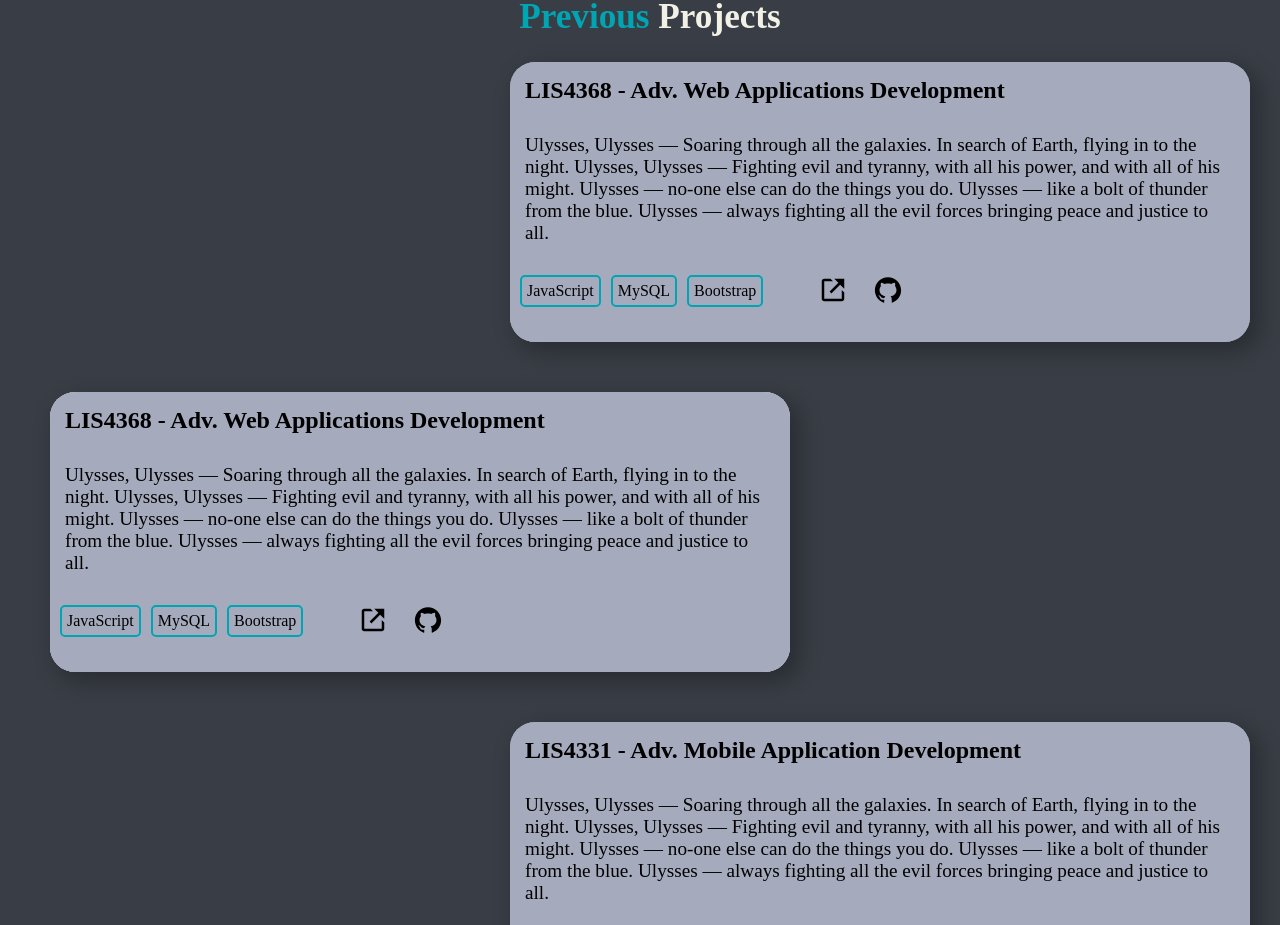
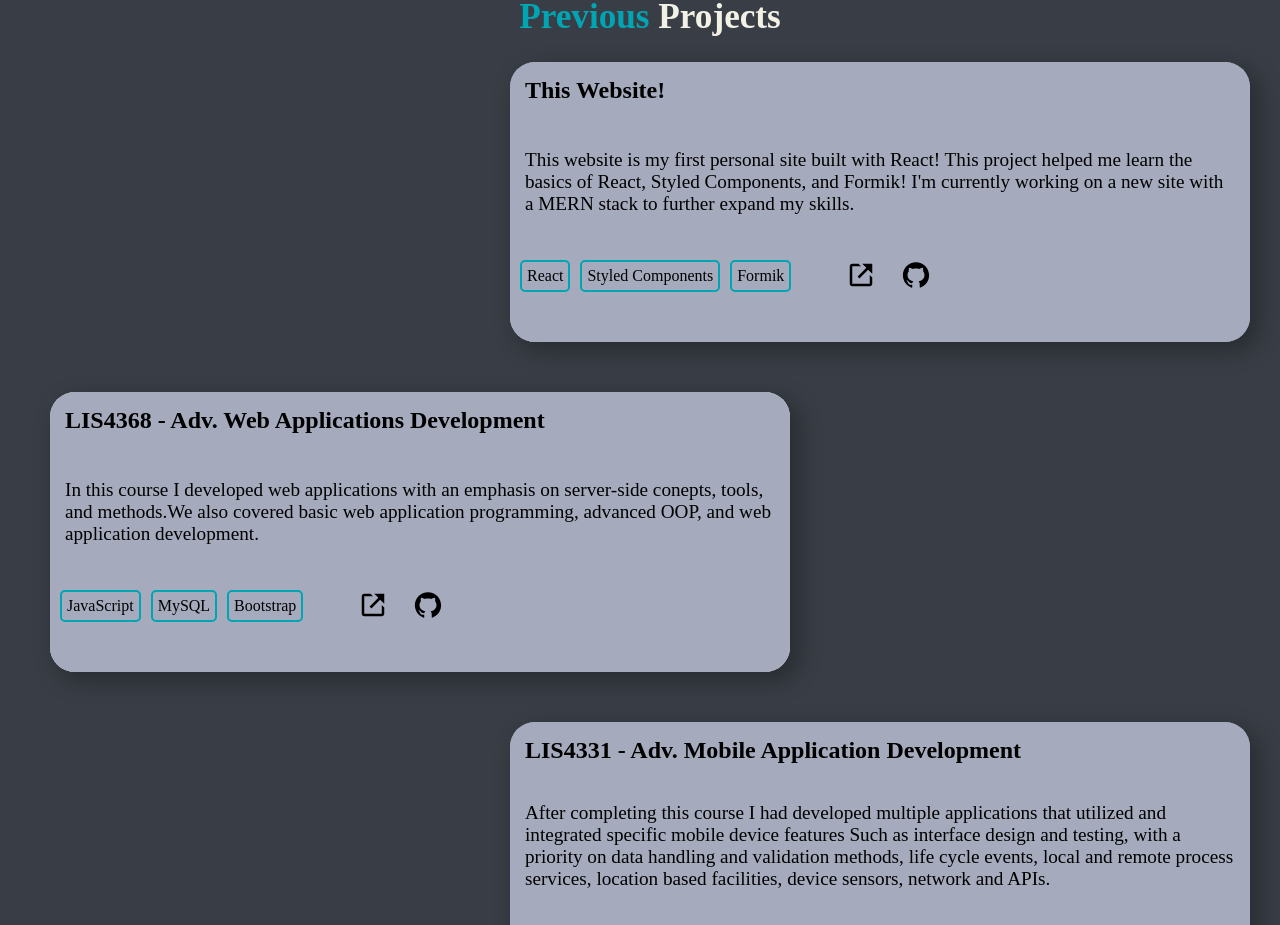
Before and after one commit to jdanthdavis/Portfolio, a React (Create React App) app: page / in a window 1280 px wide. Shown: the part 1600-2525 px from the top of the page. Built offline with nearby package versions, Linux system fonts and the light colour scheme.

Commit message:
Projects/About updates

```diff
--- a/src/components/About.js
+++ b/src/components/About.js
@@ -29,7 +29,7 @@ const About = () => {
                             Hello! Welcome to my site. My name is Justin Davis and
                             I am a full stack developer. My favorite Technologies
                             to use are React and Node.js. I have created this online
-                            portfolio along with project summaries for review. I enoucrage
+                            portfolio along with project summaries for review. I encourage
                             your questions and comments and would welcome an opportunity to connect with you.
                         </AboutParagraphText>
                     </AboutParagraphWrapper>
--- a/src/components/Project.js
+++ b/src/components/Project.js
@@ -20,8 +20,7 @@ import {
     project1,
     project2,
     project3,
-    project4,
-    project5
+    project4
 } from '../data/projectData'
 
 const elementStyle = {
@@ -121,24 +120,6 @@ const Projects = () => {
                             </ProjectCardDetailWrap>
                         ))}
                     </ProjectCardEnd>
-                    <ProjectCardStart>
-                        {project5.map((project, index) => (
-                            <ProjectCardDetailWrap>
-                                <ProjectCardTitle key={index.title5}>{project.name}</ProjectCardTitle>
-                                <ProjectDescription key={index.description3}>{project.description}</ProjectDescription>
-                                {project.technology.map((technology) => (
-                                    <TechWrapper>
-                                        <ProjectCardTech key={index.technology5}>{technology}</ProjectCardTech>
-                                    </TechWrapper>
-                                ))}
-                                <LinkWrapper>
-                                    <RepoLink key={index.repo5} href={project.repo} target='_blank' style={{paddingLeft: "55px"}}>
-                                        <RepoIcon />
-                                    </RepoLink>
-                                </LinkWrapper>
-                            </ProjectCardDetailWrap>
-                        ))}
-                    </ProjectCardStart>
                 </Element>
             </ProjectsWrapper>
         </>
--- a/src/data/projectData.js
+++ b/src/data/projectData.js
@@ -1,14 +1,15 @@
 export const project1 = [{
-    name: 'LIS4368 -  Adv. Web Applications Development',
-    description: 'Ulysses, Ulysses — Soaring through all the galaxies. In search of Earth, flying in to the night. Ulysses, Ulysses — Fighting evil and tyranny, with all his power, and with all of his might. Ulysses — no-one else can do the things you do. Ulysses — like a bolt of thunder from the blue. Ulysses — always fighting all the evil forces bringing peace and justice to all.',
-    technology: ['JavaScript', 'MySQL', 'Bootstrap'],
-    repo: 'https://github.com/jdanthdavis/lis4368',
-    demo: 'https://github.com/jdanthdavis/lis4368'
+    name: 'This Website!',
+    description: 'This website is my first personal site built with React! This project helped me learn the basics of React, Styled Components, '
+                + 'and Formik! I\'m currently working on a new site with a MERN stack to further expand my skills.',
+    technology: ['React', 'Styled Components', 'Formik'],
+    repo: 'https://github.com/jdanthdavis/Portfolio'
 }]
 
 export const project2 = [{
     name: 'LIS4368 -  Adv. Web Applications Development',
-    description: 'Ulysses, Ulysses — Soaring through all the galaxies. In search of Earth, flying in to the night. Ulysses, Ulysses — Fighting evil and tyranny, with all his power, and with all of his might. Ulysses — no-one else can do the things you do. Ulysses — like a bolt of thunder from the blue. Ulysses — always fighting all the evil forces bringing peace and justice to all.',
+    description: 'In this course I developed web applications with an emphasis on server-side conepts, tools, and methods.'
+                + 'We also covered basic web application programming, advanced OOP, and web application development.',
     technology: ['JavaScript', 'MySQL', 'Bootstrap'],
     repo: 'https://github.com/jdanthdavis/lis4368',
     demo: 'https://github.com/jdanthdavis/lis4368'
@@ -16,7 +17,9 @@ export const project2 = [{
 
 export const project3 = [{
     name: 'LIS4331 - Adv. Mobile Application Development',
-    description: 'Ulysses, Ulysses — Soaring through all the galaxies. In search of Earth, flying in to the night. Ulysses, Ulysses — Fighting evil and tyranny, with all his power, and with all of his might. Ulysses — no-one else can do the things you do. Ulysses — like a bolt of thunder from the blue. Ulysses — always fighting all the evil forces bringing peace and justice to all.',
+    description: 'After completing this course I had developed multiple applications that utilized and integrated specific mobile device features '
+                + 'Such as interface design and testing, with a priority on data handling and validation methods, life cycle events, local and '
+                + 'remote process services, location based facilities, device sensors, network and APIs.',
     technology: ['Java', 'SQlite', 'Android Studio'],
     repo: 'https://github.com/jdanthdavis/lis4331',
     demo: 'https://github.com/jdanthdavis/lis4331'
@@ -24,15 +27,10 @@ export const project3 = [{
 
 export const project4 = [{
     name: 'LIS4905 - Directed Individual Study',
-    description: 'Ulysses, Ulysses — Soaring through all the galaxies. In search of Earth, flying in to the night. Ulysses, Ulysses — Fighting evil and tyranny, with all his power, and with all of his might. Ulysses — no-one else can do the things you do. Ulysses — like a bolt of thunder from the blue. Ulysses — always fighting all the evil forces bringing peace and justice to all.',
-    technology: ['Python', 'R', 'Jupyter Notebook'],
-    repo: 'https://github.com/jdanthdavis/lis4905',
-    demo: 'https://github.com/jdanthdavis/lis4905'
+    description: 'This course provided me with the foundation aspects of application design, data analytics and visualization using procedural '
+                + 'and OOP programming concepts and techniques, employing various application development tools such as Python, Jupter Notebooks '
+                + 'Pandas, Numpy, Matplotlib, and ggplot2.',
+    technology: ['Python', 'Jupyter Notebook'],
+    repo: 'https://github.com/jdanthdavis/lis4905/tree/master/projects/jd19z',
+    demo: 'https://github.com/jdanthdavis/lis4905/tree/master/projects/jd19z'
 }]
-
-export const project5 = [{
-    name: 'This Website!',
-    description: 'Ulysses, Ulysses — Soaring through all the galaxies. In search of Earth, flying in to the night. Ulysses, Ulysses — Fighting evil and tyranny, with all his power, and with all of his might. Ulysses — no-one else can do the things you do. Ulysses — like a bolt of thunder from the blue. Ulysses — always fighting all the evil forces bringing peace and justice to all.',
-    technology: ['React', 'Styled Components', 'Formik'],
-    repo: 'https://github.com/jdanthdavis/Portfolio'
-}]
```
Also changed, not shown: 1 other file (tests, documents, lock files or other folders).
